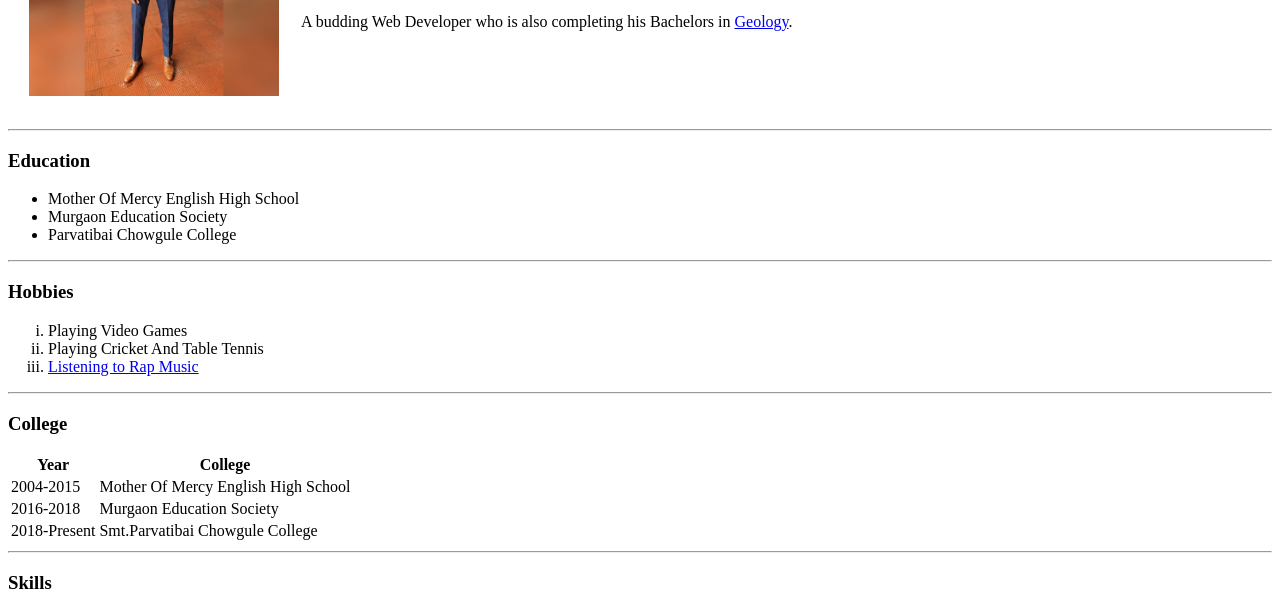
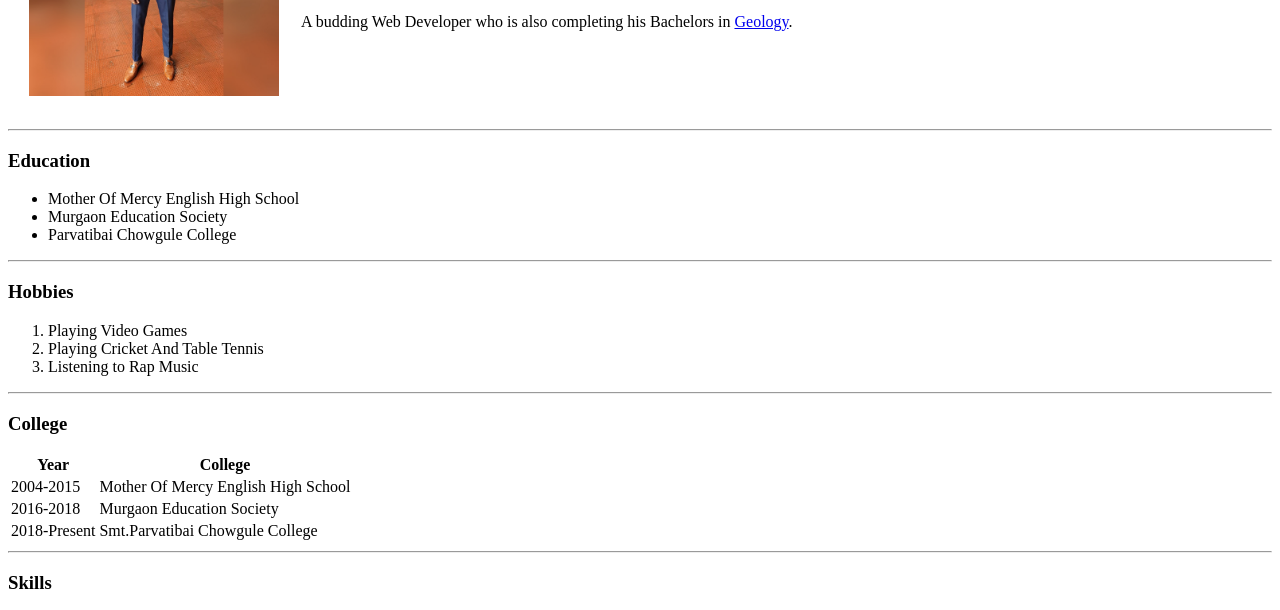
Before and after one commit to Sairaj-Arondekar/cv, a plain HTML site: page index.html in a window 1280 px wide. Shown: the part 183-793 px from the top of the page. Drawn offline with Linux system fonts and the light colour scheme.

Commit message:
Add files via upload

```diff
--- a/index.html
+++ b/index.html
@@ -26,10 +26,10 @@
   </ul>
   <hr>
   <h3>Hobbies</h3>
-  <ol type="i">
+  <ol>
     <li>Playing Video Games</li>
     <li>Playing Cricket And Table Tennis</li>
-    <li><a href="https://en.wikipedia.org/wiki/Hip_hop_music">Listening to Rap Music</a></li>
+    <li>Listening to Rap Music</li>
   </ol>
   <hr>
   <h3>College</h3>
```
